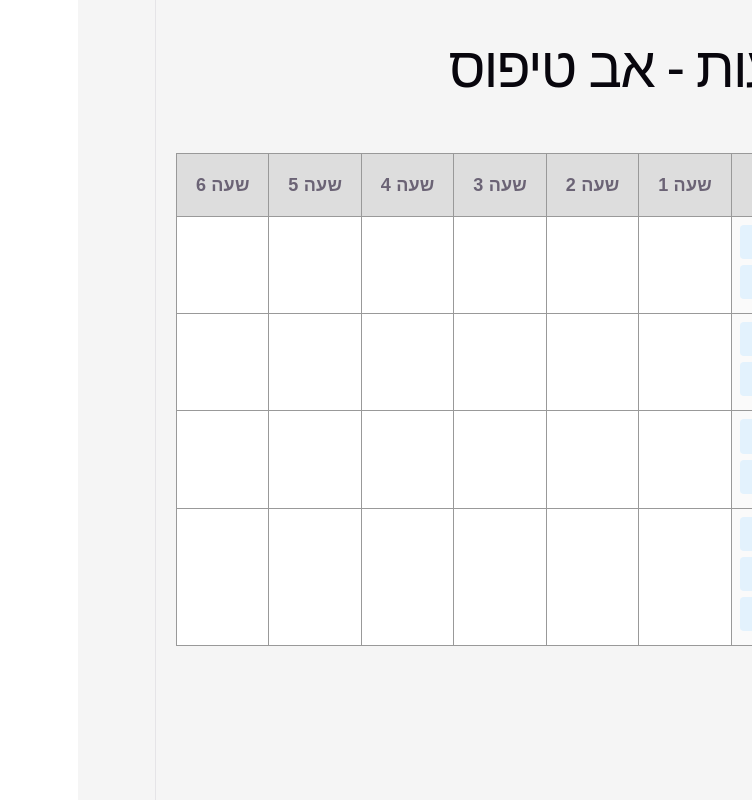
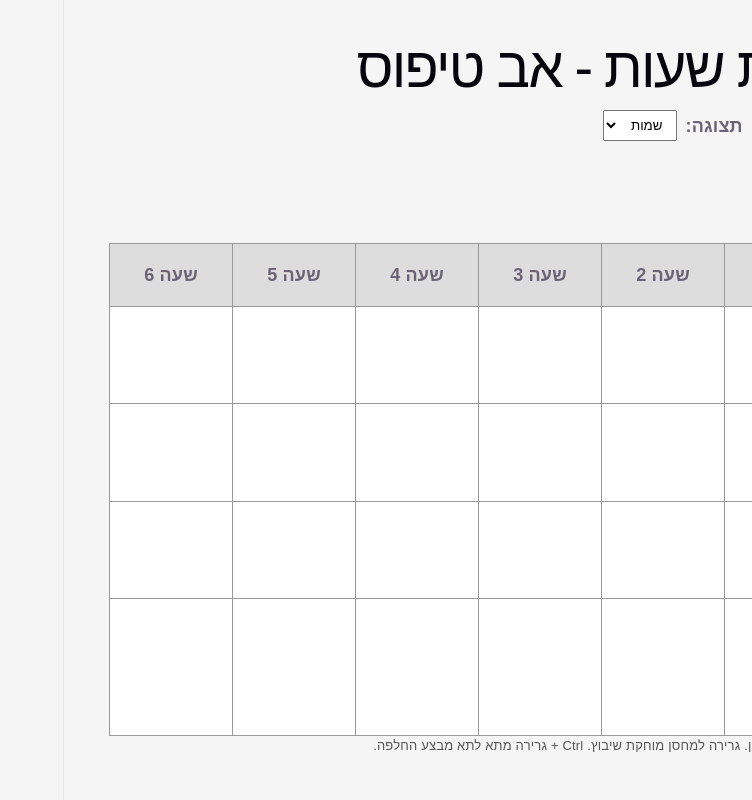
Before and after one commit to tiktik1717/timetable-app, a React (Vite) app: page / in a window 1280 px wide. Shown: the whole page, without its empty margins (528-1280 px from the left). Built offline with nearby package versions, Linux system fonts and the light colour scheme.

Commit message:
drag from load inventory and add display modes

```diff
--- a/src/App.css
+++ b/src/App.css
@@ -117,3 +117,36 @@ th {
   color: #555;
   line-height: 1.5;
 }
+
+.top-bar {
+  display: flex;
+  align-items: center;
+  gap: 24px;
+  margin-bottom: 16px;
+}
+
+.display-mode {
+  display: flex;
+  align-items: center;
+  gap: 8px;
+  font-weight: bold;
+}
+
+.display-mode select {
+  padding: 6px 10px;
+}
+
+.return-zone {
+  width: 260px;
+  padding: 14px;
+  margin-bottom: 16px;
+  border: 2px dashed #999;
+  background: #fff;
+  text-align: center;
+  border-radius: 8px;
+}
+
+.return-zone-over {
+  background: #ffe0b2;
+  border-color: #fb8c00;
+}
--- a/src/App.jsx
+++ b/src/App.jsx
@@ -2,8 +2,9 @@ import { useEffect, useState } from "react";
 import { DndContext } from "@dnd-kit/core";
 import "./App.css";
 
-import DraggableTeacher from "./components/DraggableTeacher";
 import DroppableCell from "./components/DroppableCell";
+import LoadItem from "./components/LoadItem";
+import ReturnToLoadZone from "./components/ReturnToLoadZone";
 
 import {
   teachers,
@@ -18,12 +19,11 @@ export default function App() {
   const [schedule, setSchedule] = useState({});
   const [selectedCell, setSelectedCell] = useState(null);
   const [ctrlPressed, setCtrlPressed] = useState(false);
+  const [displayMode, setDisplayMode] = useState("names");
 
   useEffect(() => {
     function handleKeyDown(event) {
-      if (event.key === "Control") {
-        setCtrlPressed(true);
-      }
+      if (event.key === "Control") setCtrlPressed(true);
 
       if (event.key === "Delete" && selectedCell) {
         removeTeacherFromCell(selectedCell.className, selectedCell.hour);
@@ -31,9 +31,7 @@ export default function App() {
     }
 
     function handleKeyUp(event) {
-      if (event.key === "Control") {
-        setCtrlPressed(false);
-      }
+      if (event.key === "Control") setCtrlPressed(false);
     }
 
     window.addEventListener("keydown", handleKeyDown);
@@ -62,7 +60,6 @@ export default function App() {
   function getRemainingHours(className, teacherId) {
     const required = teachingLoads[className]?.[teacherId] || 0;
     const scheduled = countScheduledHours(className, teacherId);
-
     return required - scheduled;
   }
 
@@ -88,6 +85,8 @@ export default function App() {
 
       return newSchedule;
     });
+
+    setSelectedCell(null);
   }
 
   function placeTeacherInCell(className, hour, teacherId) {
@@ -122,11 +121,9 @@ export default function App() {
       }
 
       if (ctrlPressed && targetTeacherId) {
-        // Ctrl + גרירה לתא תפוס = החלפה
         newSchedule[selectedDay][fromClass][fromHour] = targetTeacherId;
         newSchedule[selectedDay][toClass][toHour] = teacherId;
       } else {
-        // גרירה רגילה = דריסה. המורה שהיה ביעד חוזר למחסן אוטומטית
         delete newSchedule[selectedDay][fromClass][fromHour];
         newSchedule[selectedDay][toClass][toHour] = teacherId;
       }
@@ -137,31 +134,37 @@ export default function App() {
 
   function handleDragEnd(event) {
     const { active, over } = event;
+    if (!over) return;
 
-    if (!over) return;
+    const data = active.data.current;
+
+    if (data?.source === "cell" && over.id === "return-to-load") {
+      removeTeacherFromCell(data.fromClass, data.fromHour);
+      return;
+    }
+
+    if (over.id === "return-to-load") return;
 
     const [toClass, toHour] = over.id.split("-");
 
-    const isDragFromCell = String(active.id).startsWith("cell-");
-
-    if (isDragFromCell) {
-      const { fromClass, fromHour, teacherId } = active.data.current;
-
+    if (data?.source === "cell") {
       moveTeacherWithinRow(
-        fromClass,
-        fromHour,
+        data.fromClass,
+        data.fromHour,
         toClass,
         toHour,
-        teacherId
+        data.teacherId
       );
-
       return;
     }
 
-    const teacherId = String(active.id);
-    const currentTeacherInCell = schedule[selectedDay]?.[toClass]?.[toHour];
+    if (data?.source === "load") {
+      const teacherId = String(data.teacherId);
 
-    if (currentTeacherInCell === teacherId) return;
+      if (data.className !== toClass) {
+        alert("אפשר לשבץ מורה רק בשורה של הכיתה שממנה נגרר במחסן השעות");
+        return;
+      }
 
       const remaining = getRemainingHours(toClass, teacherId);
 
@@ -172,12 +175,14 @@ export default function App() {
 
       placeTeacherInCell(toClass, toHour, teacherId);
     }
+  }
 
   return (
     <DndContext onDragEnd={handleDragEnd}>
       <div className="container">
         <h1>מערכת שעות - אב טיפוס</h1>
 
+        <div className="top-bar">
           <div className="days-bar">
             {days.map((day) => (
               <button
@@ -197,18 +202,19 @@ export default function App() {
             ))}
           </div>
 
-        <div className="layout">
-          <div className="teachers-panel">
-            <h2>מורים</h2>
+          <label className="display-mode">
+            תצוגה:
+            <select
+              value={displayMode}
+              onChange={(e) => setDisplayMode(e.target.value)}
+            >
+              <option value="names">שמות</option>
+              <option value="codes">קודים</option>
+            </select>
+          </label>
+        </div>
 
-            {teachers.map((teacher) => (
-              <DraggableTeacher key={teacher.id} teacher={teacher} />
-            ))}
-
-            <p className="hint">
-              Delete מוחק תא מסומן. Ctrl + גרירה מתא לתא מבצע החלפה.
-            </p>
-          </div>
+        <ReturnToLoadZone />
 
         <table>
           <thead>
@@ -229,30 +235,27 @@ export default function App() {
                 <td className="load-cell">
                   {Object.entries(teachingLoads[className] || {}).map(
                     ([teacherId]) => {
-                        const teacher = teachers.find(
-                          (t) => t.id === teacherId
-                        );
-
-                        const remaining = getRemainingHours(
-                          className,
-                          teacherId
-                        );
+                      const teacher = teachers.find((t) => t.id === teacherId);
+                      const remaining = getRemainingHours(className, teacherId);
 
                       if (remaining <= 0) return null;
 
                       return (
-                          <div key={teacherId} className="load-item">
-                            {teacher?.name} × {remaining}
-                          </div>
+                        <LoadItem
+                          key={teacherId}
+                          className={className}
+                          teacherId={teacherId}
+                          teacher={teacher}
+                          remaining={remaining}
+                          displayMode={displayMode}
+                        />
                       );
                     }
                   )}
                 </td>
 
                 {hours.map((hour) => {
-                    const teacherId =
-                      schedule[selectedDay]?.[className]?.[hour];
-
+                  const teacherId = schedule[selectedDay]?.[className]?.[hour];
                   const teacher = teachers.find((t) => t.id === teacherId);
 
                   const conflict =
@@ -271,6 +274,7 @@ export default function App() {
                       teacherId={teacherId}
                       conflict={conflict}
                       selected={selected}
+                      displayMode={displayMode}
                       onClick={() =>
                         setSelectedCell({
                           className,
@@ -284,7 +288,11 @@ export default function App() {
             ))}
           </tbody>
         </table>
-        </div>
+
+        <p className="hint">
+          Delete מוחק תא מסומן. גרירה למחסן מוחקת שיבוץ. Ctrl + גרירה מתא לתא
+          מבצע החלפה.
+        </p>
       </div>
     </DndContext>
   );
--- a/src/components/DroppableCell.jsx
+++ b/src/components/DroppableCell.jsx
@@ -7,6 +7,7 @@ export default function DroppableCell({
   teacherId,
   conflict,
   selected,
+  displayMode,
   onClick,
 }) {
   const cellId = `${className}-${hour}`;
@@ -23,6 +24,7 @@ export default function DroppableCell({
   } = useDraggable({
     id: `cell-${className}-${hour}`,
     data: {
+      source: "cell",
       fromClass: className,
       fromHour: String(hour),
       teacherId,
@@ -43,7 +45,7 @@ export default function DroppableCell({
         conflict ? "conflict" : "",
         selected ? "selected-cell" : "",
       ].join(" ")}
-      onClick={onClick}
+      onMouseDown={onClick}
     >
       {teacher ? (
         <div
@@ -53,7 +55,7 @@ export default function DroppableCell({
           {...attributes}
           className="cell-teacher"
         >
-          {teacher.name}
+          {displayMode === "names" ? teacher.name : teacherId}
         </div>
       ) : null}
     </td>
--- /dev/null
+++ b/src/components/LoadItem.jsx
@@ -0,0 +1,30 @@
+import { useDraggable } from "@dnd-kit/core";
+
+export default function LoadItem({ className, teacherId, teacher, remaining, displayMode }) {
+  const { attributes, listeners, setNodeRef, transform } = useDraggable({
+    id: `load-${className}-${teacherId}`,
+    data: {
+      source: "load",
+      className,
+      teacherId,
+    },
+  });
+
+  const style = {
+    transform: transform
+      ? `translate(${transform.x}px, ${transform.y}px)`
+      : undefined,
+  };
+
+  return (
+    <div
+      ref={setNodeRef}
+      style={style}
+      {...listeners}
+      {...attributes}
+      className="load-item"
+    >
+      {displayMode === "names" ? teacher?.name : teacherId} × {remaining}
+    </div>
+  );
+}
--- /dev/null
+++ b/src/components/ReturnToLoadZone.jsx
@@ -0,0 +1,16 @@
+import { useDroppable } from "@dnd-kit/core";
+
+export default function ReturnToLoadZone() {
+  const { setNodeRef, isOver } = useDroppable({
+    id: "return-to-load",
+  });
+
+  return (
+    <div
+      ref={setNodeRef}
+      className={isOver ? "return-zone return-zone-over" : "return-zone"}
+    >
+      גרור לכאן כדי להחזיר למחסן
+    </div>
+  );
+}
```
Lines whose indentation alone changed are shown as unchanged.
